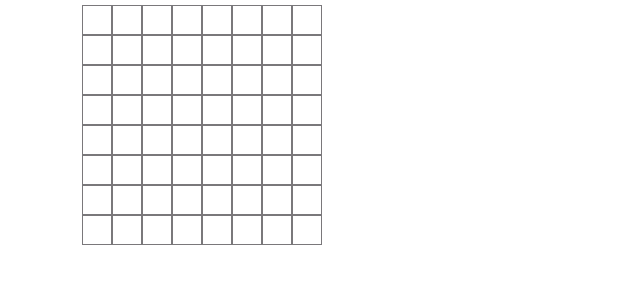
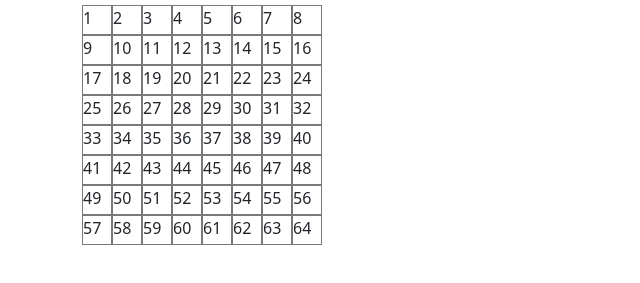
Before and after one commit to fracabu/js-campominato-dom, a plain HTML site: page index.html in a window 1280 px wide. Shown: the part 115-398 px from the top of the page, without its empty margins (0-640 px from the left). Drawn offline with nearby package versions, Linux system fonts and the light colour scheme.

Commit message:
modifiche

```diff
--- a/index.html
+++ b/index.html
@@ -3,7 +3,7 @@
 <head>
     <meta charset="UTF-8">
     <meta http-equiv="X-UA-Compatible" content="IE=edge">
-    <meta name="viewport" content="width=, initial-scale=1.0">
+    <meta name="viewport" content="width=device-width, initial-scale=1.0">
     <title>Document</title>
     <link href="https://cdn.jsdelivr.net/npm/bootstrap@5.2.0-beta1/dist/css/bootstrap.min.css" rel="stylesheet" integrity="sha384-0evHe/X+R7YkIZDRvuzKMRqM+OrBnVFBL6DOitfPri4tjfHxaWutUpFmBp4vmVor" crossorigin="anonymous">
     <link rel="stylesheet" href="style.css">
--- a/script.js
+++ b/script.js
@@ -42,10 +42,17 @@ function generateGrid (){
 function renderGrid (totCells, bombsList){
     const gridContainer=document.querySelector(".grid-container");
     // Ciclo per creare il numero di celle previsto
-    for (let i = 0; i < totCells; i++){
+    for (let i = 1; i <= totCells; i++){
         //creo una cella html
         const cell = document.createElement('div');
         cell.classList.add('cell');
+        //numero progressivo celle
+        cell.textContent = i;
+        //eventListener al click sulla cella
+        cell.addEventListener("click", function(){
+            console.log("cliccato cella" + i);
+
+        })
 
         //aggiungo la cella alla griglia
         gridContainer.append(cell);
```
